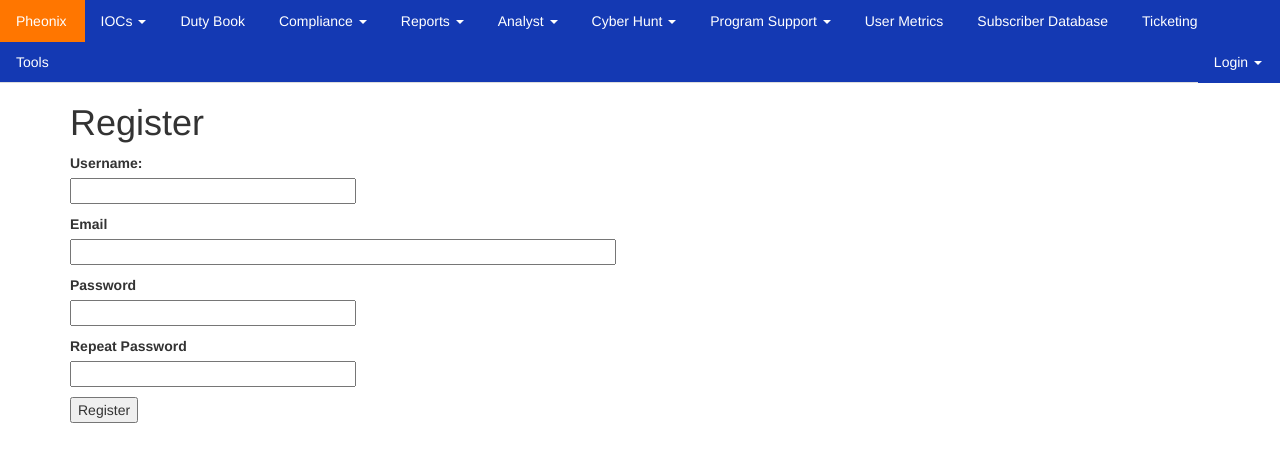
After one commit to dgrbrady/ArcanistsBlog, a Flask app: page /register in a window 1280 px wide. The commit adds this page. Shown: the top 462 px of the page. Run offline with Flask 2, Linux system fonts and the light colour scheme; some libraries are stand-ins or nearby versions.

Commit message:
added user registration page, email column to User table, and fixed issue where flashed messages were not displaying on index page

```diff
--- a/app/__init__.py
+++ b/app/__init__.py
@@ -20,6 +20,7 @@ def create_app(config_name):
     moment.init_app(app)
     db.init_app(app)
     login.init_app(app)
+    login.login_view = 'main.index'
     # attach routes and custom error pages here
 
     from .main import main as main_blueprint
--- a/app/main/forms.py
+++ b/app/main/forms.py
@@ -1,9 +1,28 @@
 from flask_wtf import FlaskForm
 from wtforms import StringField, SubmitField, PasswordField, BooleanField
-from wtforms.validators import DataRequired
+from wtforms.validators import DataRequired, ValidationError, Email, EqualTo
+from app.models import User
 
 class LoginForm(FlaskForm):
     username = StringField('Username:', validators=[DataRequired()])
     password = PasswordField('Password:', validators=[DataRequired()])
     remember_me = BooleanField('Remember Me')
     submit = SubmitField('Login')
+
+class RegistrationForm(FlaskForm):
+    username = StringField('Username:', validators=[DataRequired()])
+    email = StringField('Email', validators=[DataRequired(), Email()])
+    password = PasswordField('Password', validators=[DataRequired()])
+    password2 = PasswordField(
+        'Repeat Password', validators=[DataRequired(), EqualTo('password')])
+    submit = SubmitField('Register')
+
+    def validate_username(self, username):
+        user = User.query.filter_by(username=username.data).first()
+        if user is not None:
+            raise ValidationError('Please use a different username.')
+
+    def validate_email(self, email):
+        user = User.query.filter_by(email=email.data).first()
+        if user is not None:
+            raise ValidationError('Please use a different email address.')
--- a/app/main/views.py
+++ b/app/main/views.py
@@ -1,9 +1,11 @@
 from datetime import datetime
-from flask import render_template, session, redirect, url_for, flash
+from flask import render_template, session, redirect, url_for, flash, request
 from . import main
-from .forms import LoginForm
-from flask_login import current_user, login_user, logout_user
+from .forms import LoginForm, RegistrationForm
+from flask_login import current_user, login_user, logout_user, login_required
 from app.models import User
+from werkzeug.urls import url_parse
+from app import db
 
 @main.route('/', methods=['GET', 'POST'])
 def index():
@@ -14,7 +16,10 @@ def index():
             flash('Invalid username or password')
             return redirect(url_for('main.index'))
         login_user(user)
-        return redirect(url_for('main.dashboard'))
+        next_page = request.args.get('next')
+        if not next_page or url_parse(next_page).netloc != '':
+            next_page = url_for('main.dashboard')
+        return redirect(next_page)
     return render_template('index.html', form=form)
 
 @main.route('/logout')
@@ -22,6 +27,21 @@ def logout():
     logout_user()
     return redirect(url_for('main.index'))
 
+@login_required
 @main.route('/dashboard')
 def dashboard():
     return render_template('dashboard.html')
+
+@main.route('/register', methods=['GET', 'POST'])
+def register():
+    if current_user.is_authenticated:
+        return redirect(url_for('main.index'))
+    form = RegistrationForm()
+    if form.validate_on_submit():
+        user = User(username=form.username.data, email=form.email.data)
+        user.set_password(form.password.data)
+        db.session.add(user)
+        db.session.commit()
+        flash('Congratulations, you are now a registered user!')
+        return redirect(url_for('main.index'))
+    return render_template('register.html', form=form)
--- a/app/models.py
+++ b/app/models.py
@@ -8,12 +8,16 @@ class User(UserMixin, db.Model):
     username = db.Column(db.String(64), index=True, unique=True)
     password_hash = db.Column(db.String(128))
     assigned_role = db.Column(db.Integer, db.ForeignKey('role.id'))
+    email = db.Column(db.String(64))
 
     def set_password(self, password):
         self.password_hash = generate_password_hash(password)
 
     def check_password(self, password):
         return check_password_hash(self.password_hash, password)
+
+    def set_email(self, email):
+        self.email = email
 
     def __repr__(self):
         return '<User: {}>'.format(self.username)
--- a/app/templates/base.html
+++ b/app/templates/base.html
@@ -162,7 +162,8 @@
                             <span style="color: rgb(202, 1, 1);">[{{ error }}]</span>
                             {% endfor %}
                         </p>
-                        <p>{{ form.submit() }}</p>
+                        <p>{{ form.submit() }}</p><hr>
+                        <p>New User? <a href="{{ url_for('main.register') }}">Click to register!</a></p>
                     </form>
                 </li>
             </ul>
@@ -197,5 +198,5 @@
         {% endfor %}
 
     {% block page_content %}{% endblock %}
-</div>
+
 {% endblock %}
--- a/app/templates/index.html
+++ b/app/templates/index.html
@@ -1,4 +1 @@
 {% extends "base.html" %}
-
-{% block content %}
-{% endblock %}
--- /dev/null
+++ b/app/templates/register.html
@@ -0,0 +1,37 @@
+    {% extends "base.html" %}
+
+    {% block page_content %}
+    <h1>Register</h1>
+    <form action="" method="post">
+        {{ form.hidden_tag() }}
+        <p>
+            {{ form.username.label }}<br>
+            {{ form.username(size=32) }}<br>
+            {% for error in form.username.errors %}
+            <span style="color: red;">[{{ error }}]</span>
+            {% endfor %}
+        </p>
+        <p>
+            {{ form.email.label }}<br>
+            {{ form.email(size=64) }}<br>
+            {% for error in form.email.errors %}
+            <span style="color: red;">[{{ error }}]</span>
+            {% endfor %}
+        </p>
+        <p>
+            {{ form.password.label }}<br>
+            {{ form.password(size=32) }}<br>
+            {% for error in form.password.errors %}
+            <span style="color: red;">[{{ error }}]</span>
+            {% endfor %}
+        </p>
+        <p>
+            {{ form.password2.label }}<br>
+            {{ form.password2(size=32) }}<br>
+            {% for error in form.password2.errors %}
+            <span style="color: red;">[{{ error }}]</span>
+            {% endfor %}
+        </p>
+        <p>{{ form.submit() }}</p>
+    </form>
+    {% endblock %}
```
Also changed, not shown: app/templates/login.html (deleted, +0 -33 lines), app/templates/logout.html (deleted, +0 -14 lines), data-dev.sqlite. Lines whose indentation alone changed are shown as unchanged.
